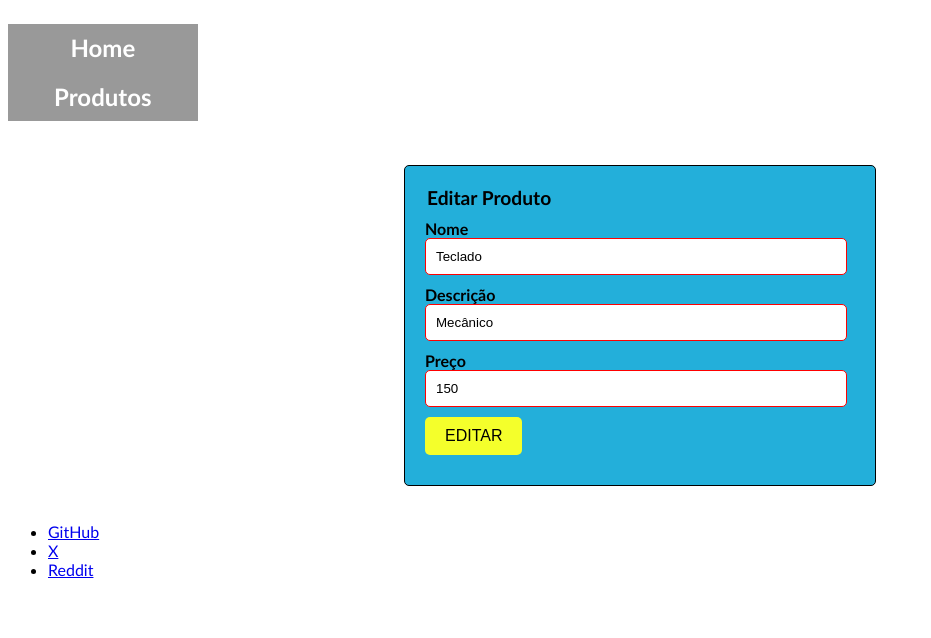
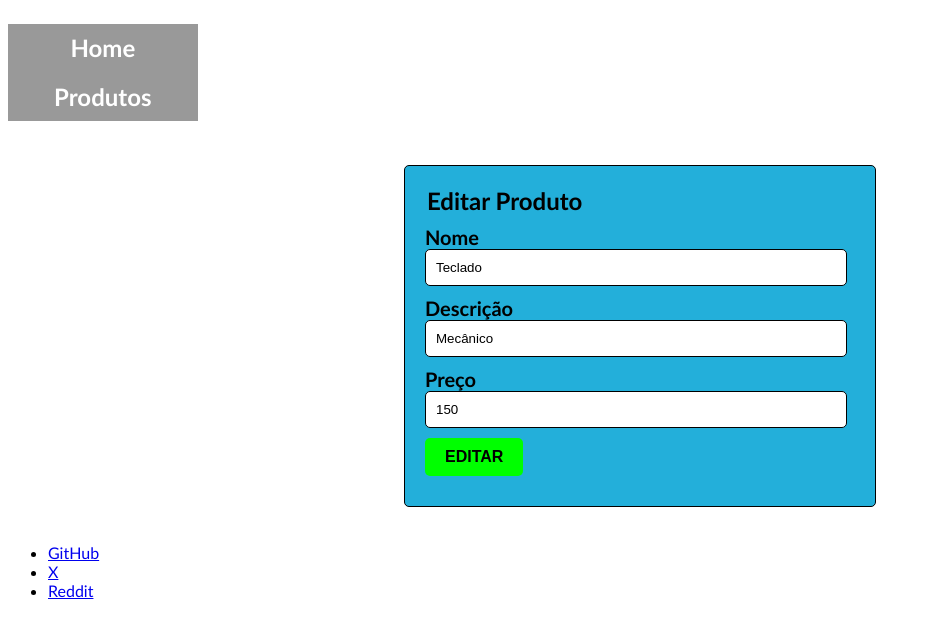
Before and after one commit to ErikTeixeira/spa-1tds, a React (Vite) app: page /editar/produtos/1 in a window 1280 px wide. Shown: the top 638 px of the page, without its empty margins (0-931 px from the left). Built offline with nearby package versions, Linux system fonts and the light colour scheme; data requests are answered from the project's data file.

Commit message:
arrumando o estilo de editar

```diff
--- a/src/routes/EditarProdutos.scss
+++ b/src/routes/EditarProdutos.scss
@@ -18,7 +18,7 @@
         margin: 0;
 
         legend {
-          font-size: 1.2rem;
+          font-size: 1.5rem;
           font-weight: bold;
           margin-bottom: 10px;
         }
@@ -29,24 +29,26 @@
           label {
             display: block;
             font-weight: bold;
+            font-size: 20px;
           }
 
           input {
             width: 100%;
             padding: 10px;
-            border: 1px solid #ff0000;
+            border: 1px solid #000000;
             border-radius: 5px;
           }
         }
 
         button {
-          background-color: #f4ff2b;
+          background-color: #00ff00;
           color: #000000;
           padding: 10px 20px;
           border: none;
           border-radius: 5px;
           cursor: pointer;
-          font-size: 1rem;
+          font-size: 16px;
+          font-weight: bold;
 
           &:hover {
             background-color: rgb(85, 255, 0);
```
